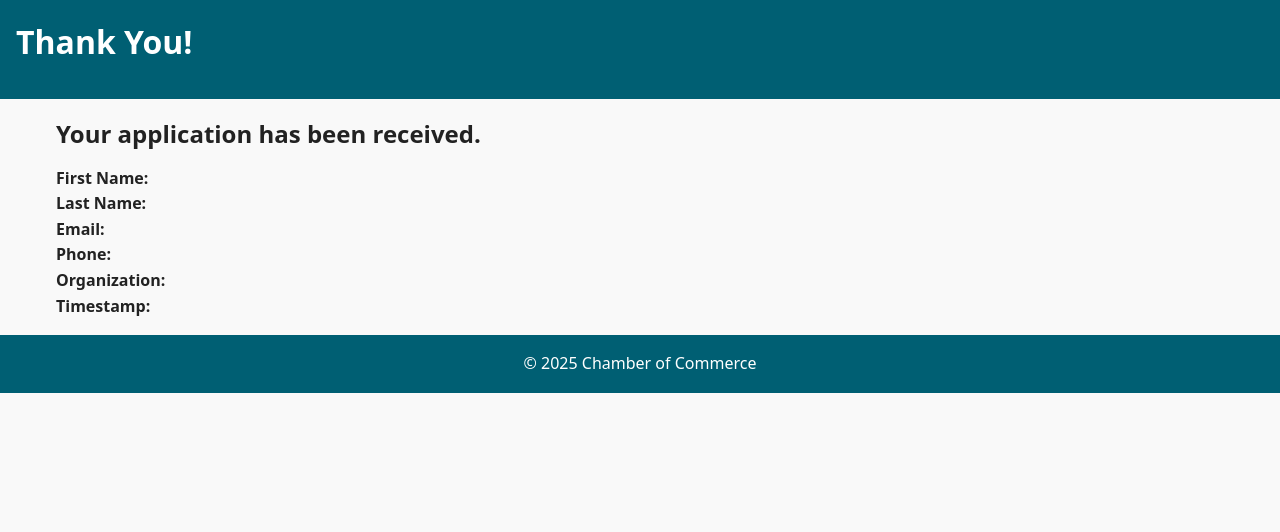
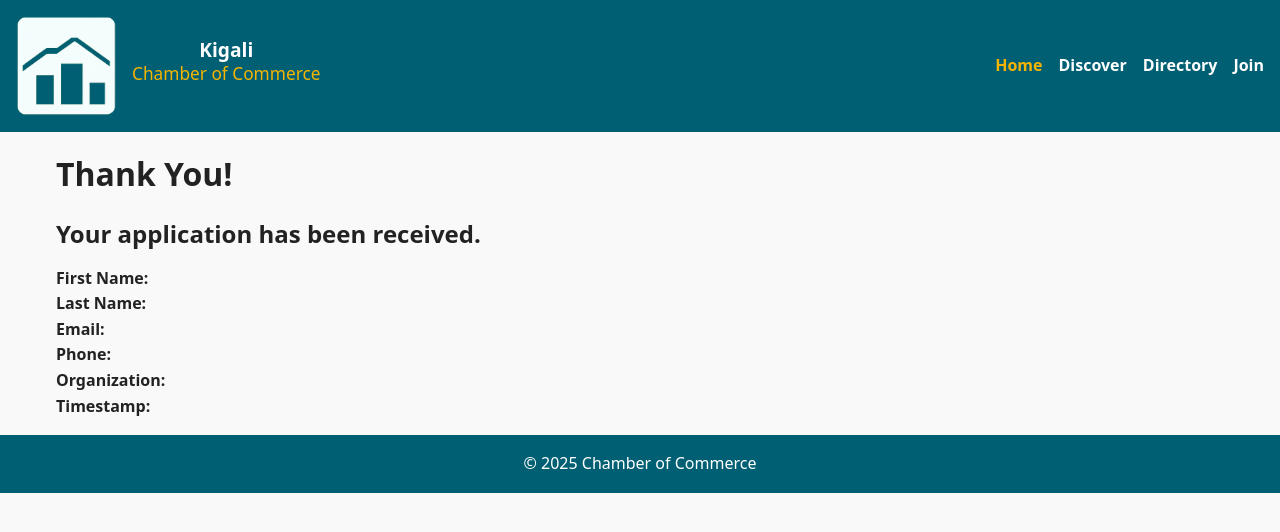
Before and after one commit to jeanntampaka/wdd231, a plain HTML site: page chamber/thankyou.html in a window 1280 px wide. Drawn offline with Linux system fonts and the light colour scheme; files that its build step writes are made by us from their sources.

Commit message:
Thank you page

```diff
--- a/chamber/thankyou.html
+++ b/chamber/thankyou.html
@@ -4,11 +4,27 @@
   <meta charset="UTF-8" />
   <meta name="viewport" content="width=device-width, initial-scale=1.0" />
   <title>Thank You</title>
-  <link rel="stylesheet" href="styles.css" />
+  <link rel="stylesheet" href="css/styles.css" />
 </head>
 <body>
-  <header><h1>Thank You!</h1></header>
+    <header>
+    <div class="logo">
+      <img src="images/logo.png" alt="Kigali Chamber of Commerce Logo" width="100" height="100" />
+      <h1>Kigali<br><span>Chamber of Commerce</span></h1>
+    </div>
+    <nav>
+      <button id="menuBtn">☰</button>
+      <ul id="navMenu">
+        <li><a href="index.html" class="active">Home</a></li>
+        <li><a href="discover.html">Discover</a></li>
+        <li><a href="directory.html">Directory</a></li>
+        <li><a href="join.html">Join</a></li>
+      </ul>
+    </nav>
+  </header>
+
   <main>
+    <h1>Thank You!</h1>
     <h2>Your application has been received.</h2>
     <p><strong>First Name:</strong> <span id="fname"></span></p>
     <p><strong>Last Name:</strong> <span id="lname"></span></p>
```
